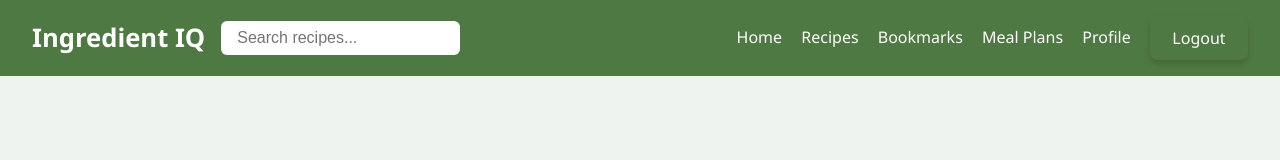
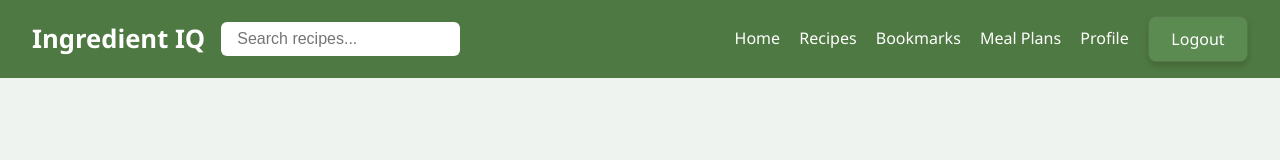
Before and after one commit to T4W25/IngredientIQ, a React (Vite) app in the folder client/: page /home in a window 1280 px wide. Shown: the top 160 px of the page. Built offline with nearby package versions, Linux system fonts and the light colour scheme; sample sign-in values are in the browser's storage.

Commit message:
Minor updates on the Homepage CSS
-Modified the search bar color from black to white.

-Modified the nav bar buttons.

```diff
--- a/client/src/pages/bookmarks/Bookmarks.jsx
+++ b/client/src/pages/bookmarks/Bookmarks.jsx
@@ -2,7 +2,7 @@ import React from "react";
 
 const Bookmarks = () => {
   return (
-    <div style={{ padding: "2rem" }}>
+    <div style={{ padding: "2rem", color: "black" }}>
       <h2>📌 Your Bookmarked Recipes</h2>
       <p>You haven't bookmarked anything yet.</p>
     </div>
--- a/client/src/pages/home/Home.css
+++ b/client/src/pages/home/Home.css
@@ -36,6 +36,7 @@
     border: none;
     outline: none;
     font-size: 1rem;
+    background-color: white;
   }
 
   /* Nav Links */
@@ -54,12 +55,20 @@
     background: none;
     border: none;
     cursor: pointer;
-    transition: opacity 0.2s ease;
+    transition: color 0.2s ease;
   }
 
-  .nav-links a:hover,
-  .nav-links button:hover {
-    opacity: 0.85;
+  .nav-links button {
+    background-color: #5c8b51;
+    border: 1px solid rgba(52, 52, 52, 0.2);
+    transition: background-color 0.2s ease;;
+  }
+
+  .nav-links a:hover{
+    color: rgb(43, 43, 43);
+  }
+  .nav-links button:hover{
+    background-color: #2a4424;
   }
 
   /* Hero Section */
```
